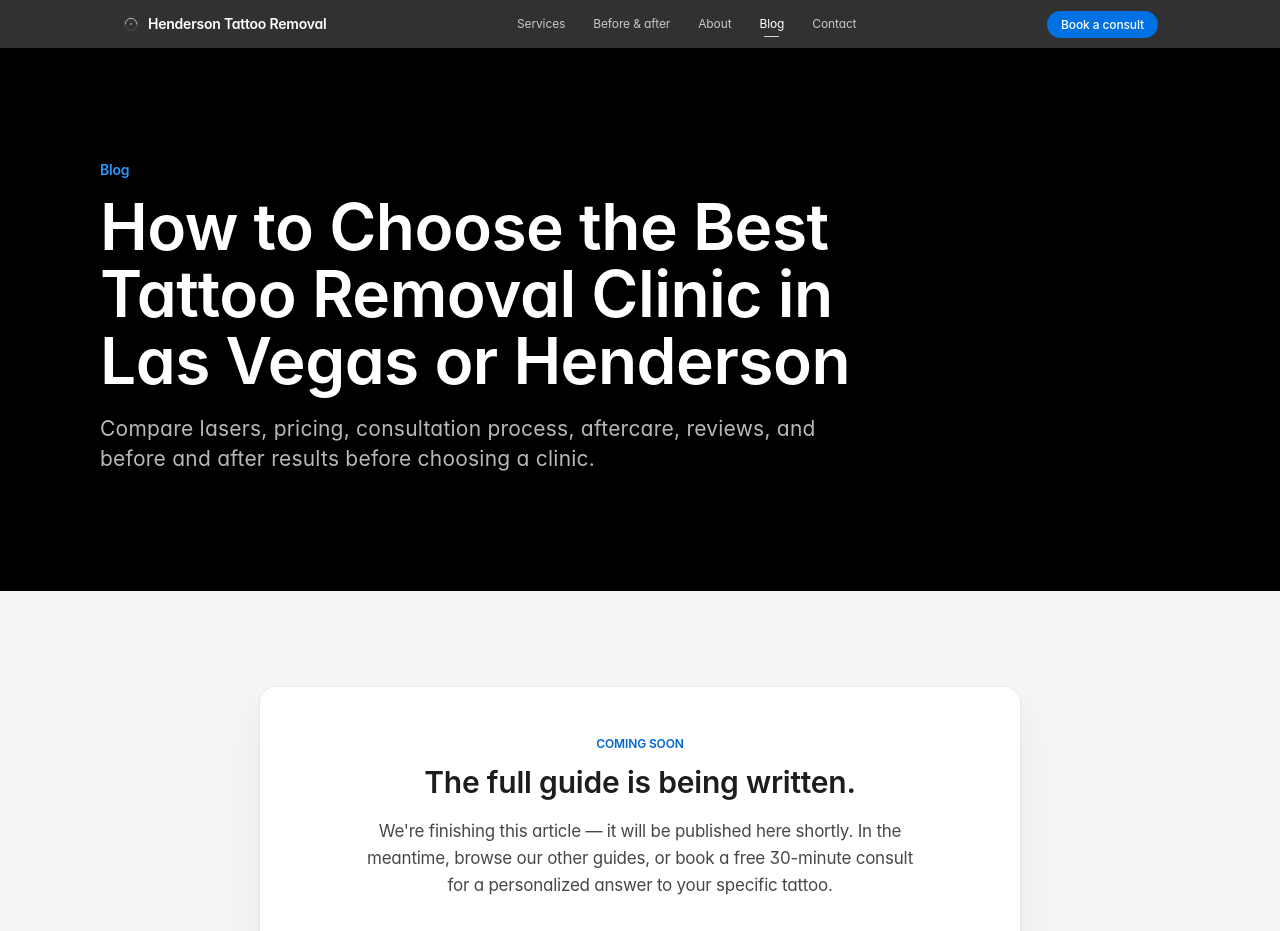
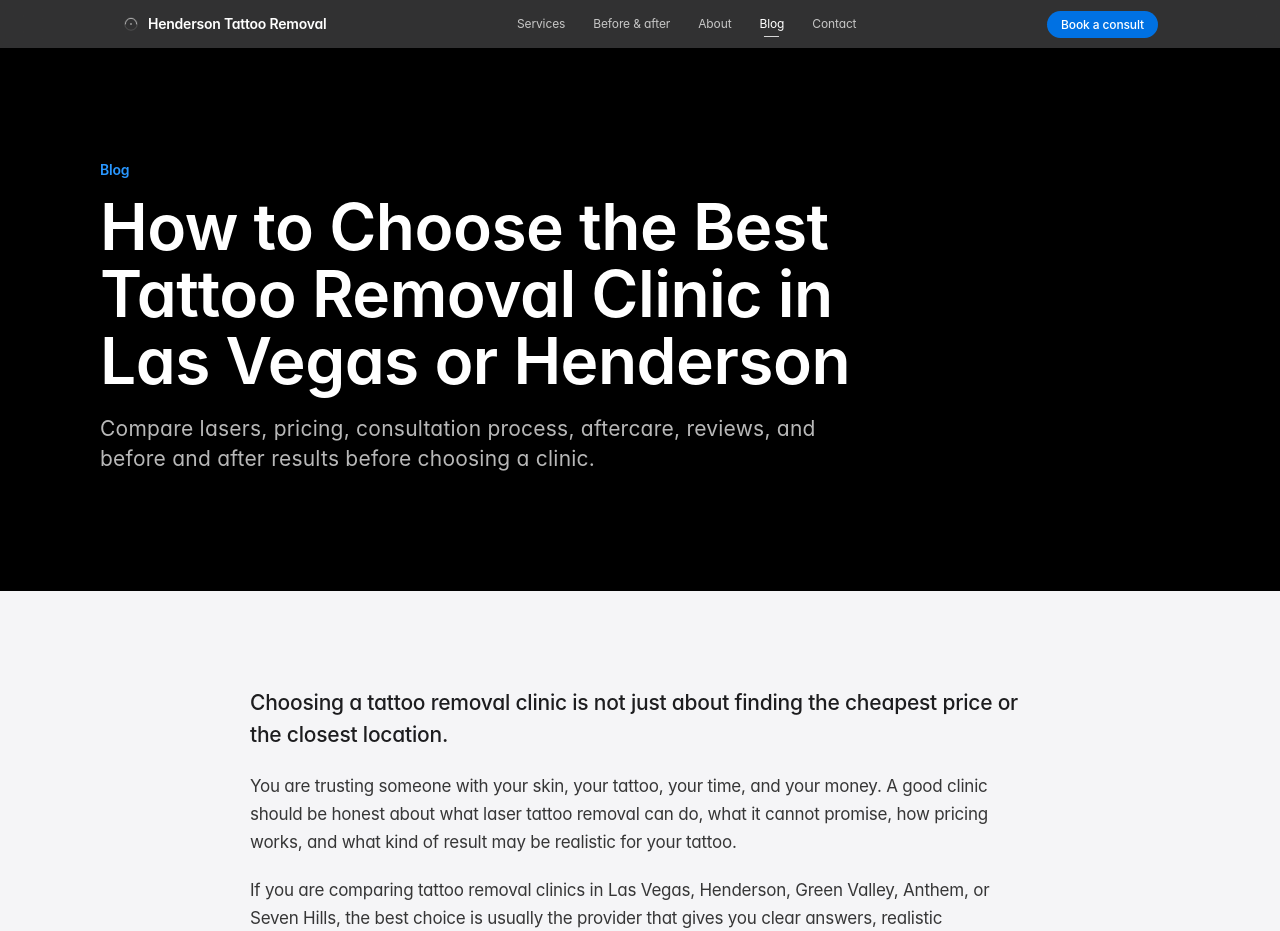
Before and after one commit to blakeboege/henderson-tattoo-removal, a Next.js app: page /blog/best-tattoo-removal-las-vegas-henderson in a window 1280 px wide. Shown: the top 931 px of the page. Built offline with nearby package versions, Linux system fonts and the light colour scheme.

Commit message:
Add BestClinicArticle and update metadata
Added BestClinicArticle component for best clinic information and updated metadata for the corresponding slug.

```diff
--- a/app/blog/[slug]/page.tsx
+++ b/app/blog/[slug]/page.tsx
@@ -1,17 +1,17 @@
 import type { Metadata } from "next";
-import Link from "next/link";
-import type { CSSProperties } from "react";
 import { notFound } from "next/navigation";
 import PageHero from "@/components/PageHero";
 import FinalCTA from "@/components/FinalCTA";
 import TattooRemovalCostArticle from "@/components/blog/articles/TattooRemovalCostArticle";
 import BeforeAfterResultsArticle from "@/components/blog/articles/BeforeAfterResultsArticle";
+import BestClinicArticle from "@/components/blog/articles/BestClinicArticle";
 import { blogPosts, getPostBySlug } from "@/lib/blogPosts";
 
 type Params = { slug: string };
 
 const COST_SLUG = "tattoo-removal-cost-las-vegas-henderson";
 const BEFORE_AFTER_SLUG = "tattoo-removal-before-and-after-results";
+const BEST_CLINIC_SLUG = "best-tattoo-removal-las-vegas-henderson";
 
 // Prebuild one static page per known slug. Any other slug 404s.
 export function generateStaticParams() {
@@ -40,11 +40,17 @@ export function generateMetadata({ params }: { params: Params }): Metadata {
     };
   }
 
-  return {
-    title: `${post.title} — Henderson Tattoo Removal`,
-    description: post.excerpt,
-    alternates: { canonical: `/blog/${post.slug}` },
-  };
+  if (post.slug === BEST_CLINIC_SLUG) {
+    return {
+      title: "How to Choose the Best Tattoo Removal Clinic in Las Vegas or Henderson",
+      description:
+        "Looking for the best tattoo removal clinic in Las Vegas or Henderson? Learn what to compare before booking, including lasers, pricing, reviews, results, and safety.",
+      alternates: { canonical: `/blog/${post.slug}` },
+    };
+  }
+
+  // Unreachable: blogPosts.slug is a literal union of the three slugs above.
+  return {};
 }
 
 export default function BlogArticlePage({ params }: { params: Params }) {
@@ -59,81 +65,9 @@ export default function BlogArticlePage({ params }: { params: Params }) {
       ) : post.slug === BEFORE_AFTER_SLUG ? (
         <BeforeAfterResultsArticle />
       ) : (
-        <ComingSoonPlaceholder />
+        <BestClinicArticle />
       )}
       <FinalCTA />
     </div>
   );
 }
-
-function ComingSoonPlaceholder() {
-  return (
-    <section style={styles.section} className="cl-section-sm cl-pad-sm">
-      <div style={styles.inner}>
-        <div style={styles.note}>
-          <div style={styles.noteEyebrow}>Coming soon</div>
-          <h2 style={styles.noteH}>The full guide is being written.</h2>
-          <p style={styles.noteBody}>
-            We&apos;re finishing this article — it will be published here shortly. In the
-            meantime, browse our other guides, or book a free 30-minute consult for a
-            personalized answer to your specific tattoo.
-          </p>
-          <div style={styles.actions}>
-            <Link href="/blog" style={styles.backLink}>
-              ← Back to blog
-            </Link>
-          </div>
-        </div>
-      </div>
-    </section>
-  );
-}
-
-const styles: Record<string, CSSProperties> = {
-  section: { background: "#f5f5f7", color: "#1d1d1f", padding: "96px 24px 128px" },
-  inner: { maxWidth: 760, margin: "0 auto" },
-  note: {
-    background: "#fff",
-    borderRadius: 16,
-    padding: "48px 40px",
-    boxShadow: "0 18px 40px rgba(0,0,0,0.06), 0 0 0 1px rgba(0,0,0,0.03)",
-    textAlign: "center",
-  },
-  noteEyebrow: {
-    fontSize: 12,
-    fontWeight: 600,
-    color: "#0066cc",
-    letterSpacing: "-0.12px",
-    textTransform: "uppercase",
-    marginBottom: 14,
-  },
-  noteH: {
-    margin: 0,
-    fontFamily: "var(--cl-font-display)",
-    fontSize: 30,
-    fontWeight: 600,
-    lineHeight: 1.12,
-    letterSpacing: "-0.2px",
-  },
-  noteBody: {
-    margin: "18px auto 0",
-    maxWidth: 560,
-    fontSize: 17,
-    lineHeight: 1.6,
-    letterSpacing: "-0.224px",
-    color: "rgba(0,0,0,0.72)",
-  },
-  actions: {
-    marginTop: 28,
-    display: "flex",
-    justifyContent: "center",
-    gap: 14,
-  },
-  backLink: {
-    color: "#0066cc",
-    textDecoration: "none",
-    fontSize: 16,
-    letterSpacing: "-0.224px",
-    fontWeight: 500,
-  },
-};
```
